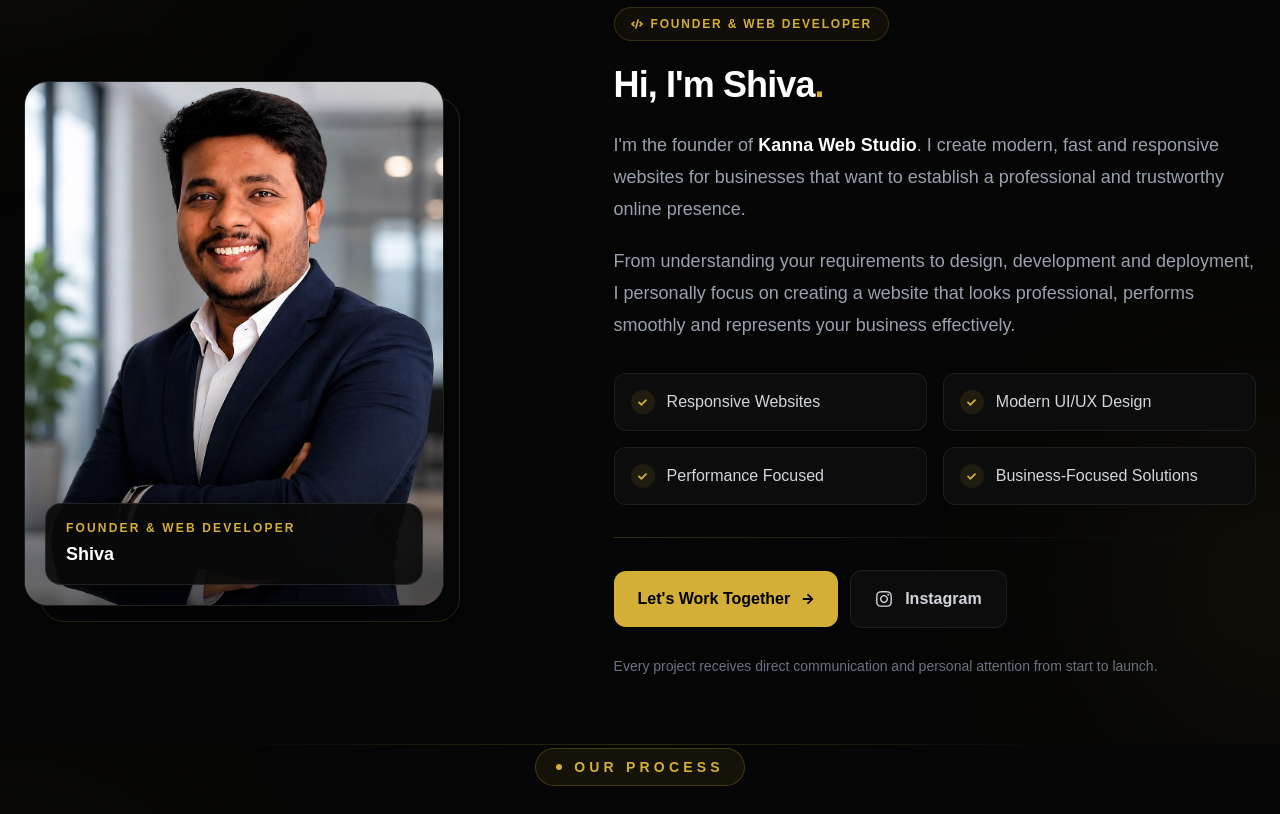
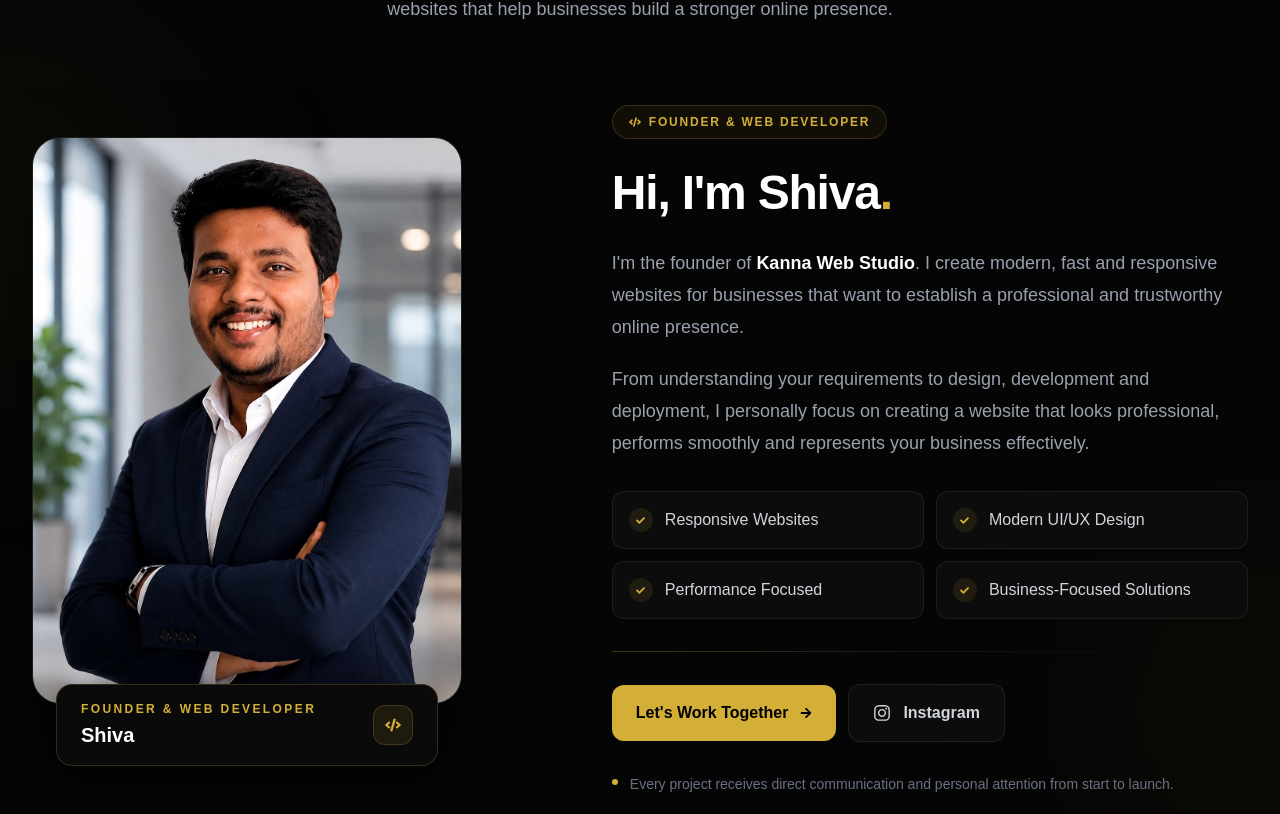
Before and after one commit to Kannashiva/kanna-web-studio, a Next.js app: page / in a window 1280 px wide. Shown: the part 5346-6160 px from the top of the page. Built offline with nearby package versions, Linux system fonts and the light colour scheme.

Commit message:
Updated founder section

```diff
--- a/components/Founder.tsx
+++ b/components/Founder.tsx
@@ -2,13 +2,20 @@ import Image from "next/image";
 import Reveal from "./Reveal";
 
 import {
+  FaArrowRight,
   FaCheck,
   FaCode,
-  FaArrowRight,
   FaInstagram,
 } from "react-icons/fa";
 
 export default function Founder() {
+  const strengths = [
+    "Responsive Websites",
+    "Modern UI/UX Design",
+    "Performance Focused",
+    "Business-Focused Solutions",
+  ];
+
   return (
     <Reveal>
       <section
@@ -17,46 +24,19 @@ export default function Founder() {
           relative
           overflow-hidden
           bg-[#050505]
-          pb-16
-          pt-1
+          py-20
           text-white
+          sm:py-24
+          lg:py-28
         "
       >
         {/* ================= BACKGROUND ================= */}
 
-        <div className="pointer-events-none absolute inset-0 overflow-hidden">
-
-          {/* Left Glow */}
-
-          <div
-            className="
-              absolute
-              -left-40
-              top-20
-              h-80
-              w-80
-              rounded-full
-              bg-[#D4AF37]/8
-              blur-[120px]
-            "
-          />
-
-          {/* Right Glow */}
-
-          <div
-            className="
-              absolute
-              -right-40
-              bottom-0
-              h-80
-              w-80
-              rounded-full
-              bg-[#D4AF37]/8
-              blur-[120px]
-            "
-          />
-
-          {/* Top Accent */}
+        <div
+          aria-hidden="true"
+          className="pointer-events-none absolute inset-0"
+        >
+          {/* Top Gold Line */}
 
           <div
             className="
@@ -68,22 +48,58 @@ export default function Founder() {
               -translate-x-1/2
               bg-gradient-to-r
               from-transparent
-              via-[#D4AF37]/20
+              via-[#D4AF37]/25
               to-transparent
             "
           />
 
+          {/* Left Glow */}
+
+          <div
+            className="
+              absolute
+              -left-40
+              top-1/3
+              h-80
+              w-80
+              rounded-full
+              bg-[#D4AF37]/[0.06]
+              blur-[120px]
+            "
+          />
+
+          {/* Right Glow */}
+
+          <div
+            className="
+              absolute
+              -right-40
+              bottom-10
+              h-80
+              w-80
+              rounded-full
+              bg-[#D4AF37]/[0.05]
+              blur-[120px]
+            "
+          />
         </div>
 
-        {/* ================= CONTENT ================= */}
+        {/* ================= MAIN CONTAINER ================= */}
 
-        <div className="relative z-10 mx-auto max-w-7xl px-6">
-
-          {/* ================= HEADING ================= */}
+        <div
+          className="
+            relative
+            z-10
+            mx-auto
+            max-w-7xl
+            px-6
+            lg:px-8
+          "
+        >
+          {/* ================= SECTION HEADING ================= */}
 
           <div className="mx-auto max-w-3xl text-center">
-
-            <span
+            <div
               className="
                 inline-flex
                 items-center
@@ -91,39 +107,46 @@ export default function Founder() {
                 rounded-full
                 border
                 border-[#D4AF37]/25
-                bg-[#D4AF37]/8
+                bg-[#D4AF37]/[0.06]
                 px-5
                 py-2
                 text-xs
                 font-semibold
                 uppercase
-                tracking-[0.3em]
+                tracking-[0.28em]
                 text-[#D4AF37]
                 sm:text-sm
               "
             >
-
-              <span className="h-1.5 w-1.5 rounded-full bg-[#D4AF37]" />
+              <span
+                className="
+                  h-1.5
+                  w-1.5
+                  rounded-full
+                  bg-[#D4AF37]
+                "
+              />
 
               Meet The Founder
-
-            </span>
+            </div>
 
             <h2
               className="
                 mt-7
                 text-4xl
                 font-black
-                leading-tight
+                leading-[1.1]
                 tracking-tight
+                text-white
                 sm:text-5xl
-                md:text-6xl
+                lg:text-6xl
               "
             >
               The Person Behind
 
               <span
                 className="
+                  mt-2
                   block
                   bg-gradient-to-r
                   from-[#D4AF37]
@@ -135,14 +158,13 @@ export default function Founder() {
               >
                 Kanna Web Studio
               </span>
-
             </h2>
 
             <p
               className="
                 mx-auto
                 mt-6
-                max-w-3xl
+                max-w-2xl
                 text-base
                 leading-8
                 text-gray-400
@@ -153,140 +175,160 @@ export default function Founder() {
               attention to create websites that help businesses build a
               stronger online presence.
             </p>
-
           </div>
 
-          {/* ================= FOUNDER AREA ================= */}
+          {/* ================= FOUNDER CONTENT ================= */}
 
           <div
             className="
               mt-14
               grid
               items-center
-              gap-10
+              gap-12
               sm:mt-16
               lg:mt-20
-              lg:grid-cols-[0.9fr_1.1fr]
-              lg:gap-16
+              lg:grid-cols-[0.88fr_1.12fr]
+              lg:gap-20
             "
           >
+            {/* =================================================
+                LEFT - FOUNDER PHOTO
+            ================================================= */}
 
-            {/* ================= IMAGE SIDE ================= */}
+            <div className="mx-auto w-full max-w-[430px] lg:mx-0">
+              {/* Photo Frame */}
 
-            <div className="flex justify-center lg:justify-start">
+              <div className="relative">
 
-              <div className="relative w-full max-w-[420px]">
-
-                {/* Decorative Border */}
+                {/* Actual Photo */}
 
                 <div
                   className="
-                    absolute
-                    -bottom-3
-                    -right-3
-                    h-full
-                    w-full
-                    rounded-3xl
-                    border
-                    border-[#D4AF37]/20
-                    sm:-bottom-4
-                    sm:-right-4
-                  "
-                />
-
-                {/* Image Container */}
-
-                <div
-                  className="
-                    group
                     relative
-                    aspect-[4/5]
+                    z-10
                     overflow-hidden
-                    rounded-3xl
+                    rounded-[28px]
                     border
                     border-white/[0.08]
-                    bg-[#0C0C0C]
-                    shadow-[0_20px_60px_rgba(0,0,0,0.35)]
+                    bg-[#0A0A0A]
+                    shadow-[0_25px_70px_rgba(0,0,0,0.45)]
                   "
                 >
-
                   <Image
                     src="/founder/founder.jpeg"
-                    alt="Shiva, Founder of Kanna Web Studio"
-                    fill
+                    alt="Shiva, Founder and Web Developer at Kanna Web Studio"
+                    width={1091}
+                    height={1441}
                     sizes="
-                      (max-width: 1024px) 90vw,
-                      420px
+                      (max-width: 640px) 90vw,
+                      (max-width: 1024px) 430px,
+                      430px
                     "
                     className="
-                      object-cover
-                      transition-transform
-                      duration-500
-                      ease-out
-                      group-hover:scale-[1.025]
+                      block
+                      h-auto
+                      w-full
                     "
                   />
 
-                  {/* Image Gradient */}
+                  {/* Very Subtle Bottom Gradient */}
 
                   <div
+                    aria-hidden="true"
                     className="
                       pointer-events-none
                       absolute
-                      inset-0
+                      inset-x-0
+                      bottom-0
+                      h-1/4
                       bg-gradient-to-t
-                      from-black/60
-                      via-transparent
+                      from-black/25
                       to-transparent
                     "
                   />
+                </div>
+              </div>
 
-                  {/* Founder Label */}
+              {/* Founder Identity */}
 
-                  <div
-                    className="
-                      absolute
-                      bottom-5
-                      left-5
-                      right-5
-                      rounded-2xl
-                      border
-                      border-white/10
-                      bg-[#090909]/90
-                      px-5
-                      py-4
-                    "
-                  >
-
+              <div
+                className="
+                  relative
+                  z-20
+                  mx-4
+                  -mt-5
+                  rounded-2xl
+                  border
+                  border-[#D4AF37]/20
+                  bg-[#0A0A0A]
+                  px-5
+                  py-4
+                  shadow-[0_15px_40px_rgba(0,0,0,0.45)]
+                  sm:mx-6
+                  sm:px-6
+                "
+              >
+                <div
+                  className="
+                    flex
+                    items-center
+                    justify-between
+                    gap-4
+                  "
+                >
+                  <div>
                     <p
                       className="
-                        text-xs
+                        text-[11px]
                         font-semibold
                         uppercase
-                        tracking-[0.18em]
+                        tracking-[0.2em]
                         text-[#D4AF37]
+                        sm:text-xs
                       "
                     >
                       Founder & Web Developer
                     </p>
 
-                    <p className="mt-1 text-lg font-bold text-white">
+                    <p
+                      className="
+                        mt-1
+                        text-xl
+                        font-bold
+                        text-white
+                      "
+                    >
                       Shiva
                     </p>
-
                   </div>
 
+                  <div
+                    className="
+                      flex
+                      h-10
+                      w-10
+                      shrink-0
+                      items-center
+                      justify-center
+                      rounded-xl
+                      border
+                      border-[#D4AF37]/20
+                      bg-[#D4AF37]/10
+                      text-[#D4AF37]
+                    "
+                  >
+                    <FaCode />
+                  </div>
                 </div>
-
               </div>
-
             </div>
 
-            {/* ================= TEXT SIDE ================= */}
+            {/* =================================================
+                RIGHT - FOUNDER DETAILS
+            ================================================= */}
 
             <div>
-
-              {/* Small Label */}
+              {/* Small Badge */}
 
               <div
                 className="
@@ -306,30 +348,28 @@ export default function Founder() {
                   text-[#D4AF37]
                 "
               >
-
                 <FaCode />
 
                 Founder & Web Developer
-
               </div>
 
-              {/* Name */}
+              {/* Introduction */}
 
               <h3
                 className="
                   mt-6
                   text-3xl
                   font-bold
+                  leading-tight
                   tracking-tight
                   text-white
                   sm:text-4xl
+                  lg:text-5xl
                 "
               >
                 Hi, I&apos;m Shiva
                 <span className="text-[#D4AF37]">.</span>
               </h3>
-
-              {/* Paragraph 1 */}
 
               <p
                 className="
@@ -341,17 +381,13 @@ export default function Founder() {
                 "
               >
                 I&apos;m the founder of{" "}
-
                 <strong className="font-semibold text-white">
                   Kanna Web Studio
                 </strong>
-
                 . I create modern, fast and responsive websites for businesses
                 that want to establish a professional and trustworthy online
                 presence.
               </p>
-
-              {/* Paragraph 2 */}
 
               <p
                 className="
@@ -368,7 +404,7 @@ export default function Founder() {
                 business effectively.
               </p>
 
-              {/* ================= VALUE CARDS ================= */}
+              {/* ================= STRENGTHS ================= */}
 
               <div
                 className="
@@ -376,17 +412,9 @@ export default function Founder() {
                   grid
                   gap-3
                   sm:grid-cols-2
-                  sm:gap-4
                 "
               >
-
-                {[
-                  "Responsive Websites",
-                  "Modern UI/UX Design",
-                  "Performance Focused",
-                  "Business-Focused Solutions",
-                ].map((item) => (
-
+                {strengths.map((item) => (
                   <div
                     key={item}
                     className="
@@ -403,15 +431,14 @@ export default function Founder() {
                       text-sm
                       font-medium
                       text-gray-300
-                      transition-all
+                      transition-colors
                       duration-300
-                      hover:border-[#D4AF37]/40
+                      hover:border-[#D4AF37]/35
                       hover:bg-[#10100E]
                       hover:text-white
                       sm:text-base
                     "
                   >
-
                     <span
                       className="
                         flex
@@ -434,11 +461,8 @@ export default function Founder() {
                     </span>
 
                     {item}
-
                   </div>
-
                 ))}
-
               </div>
 
               {/* ================= DIVIDER ================= */}
@@ -448,8 +472,8 @@ export default function Founder() {
                   my-8
                   h-px
                   bg-gradient-to-r
-                  from-[#D4AF37]/25
-                  via-white/[0.05]
+                  from-[#D4AF37]/30
+                  via-white/[0.06]
                   to-transparent
                 "
               />
@@ -465,8 +489,7 @@ export default function Founder() {
                   sm:items-center
                 "
               >
-
-                {/* Contact Button */}
+                {/* Contact */}
 
                 <a
                   href="#contact"
@@ -490,10 +513,8 @@ export default function Founder() {
                     hover:shadow-[0_10px_30px_rgba(212,175,55,0.20)]
                   "
                 >
-
-                  {/* Shine */}
-
                   <span
+                    aria-hidden="true"
                     className="
                       absolute
                       inset-y-0
@@ -521,7 +542,6 @@ export default function Founder() {
                       group-hover:translate-x-1
                     "
                   />
-
                 </a>
 
                 {/* Instagram */}
@@ -532,7 +552,6 @@ export default function Founder() {
                   rel="noopener noreferrer"
                   aria-label="Visit Shiva on Instagram"
                   className="
-                    group
                     inline-flex
                     items-center
                     justify-center
@@ -545,39 +564,52 @@ export default function Founder() {
                     py-4
                     font-semibold
                     text-gray-300
-                    transition-all
+                    transition-colors
                     duration-300
                     hover:border-[#D4AF37]/40
                     hover:text-[#D4AF37]
                   "
                 >
-
                   <FaInstagram className="text-lg" />
 
                   Instagram
-
                 </a>
-
               </div>
 
-              {/* Personal Attention */}
+              {/* ================= TRUST LINE ================= */}
 
-              <p
+              <div
                 className="
-                  mt-6
-                  text-sm
-                  leading-7
-                  text-gray-500
+                  mt-7
+                  flex
+                  items-start
+                  gap-3
                 "
               >
-                Every project receives direct communication and personal
-                attention from start to launch.
-              </p>
+                <span
+                  className="
+                    mt-[9px]
+                    h-1.5
+                    w-1.5
+                    shrink-0
+                    rounded-full
+                    bg-[#D4AF37]
+                  "
+                />
 
+                <p
+                  className="
+                    text-sm
+                    leading-7
+                    text-gray-500
+                  "
+                >
+                  Every project receives direct communication and personal
+                  attention from start to launch.
+                </p>
+              </div>
             </div>
-
           </div>
-
         </div>
       </section>
     </Reveal>
```
